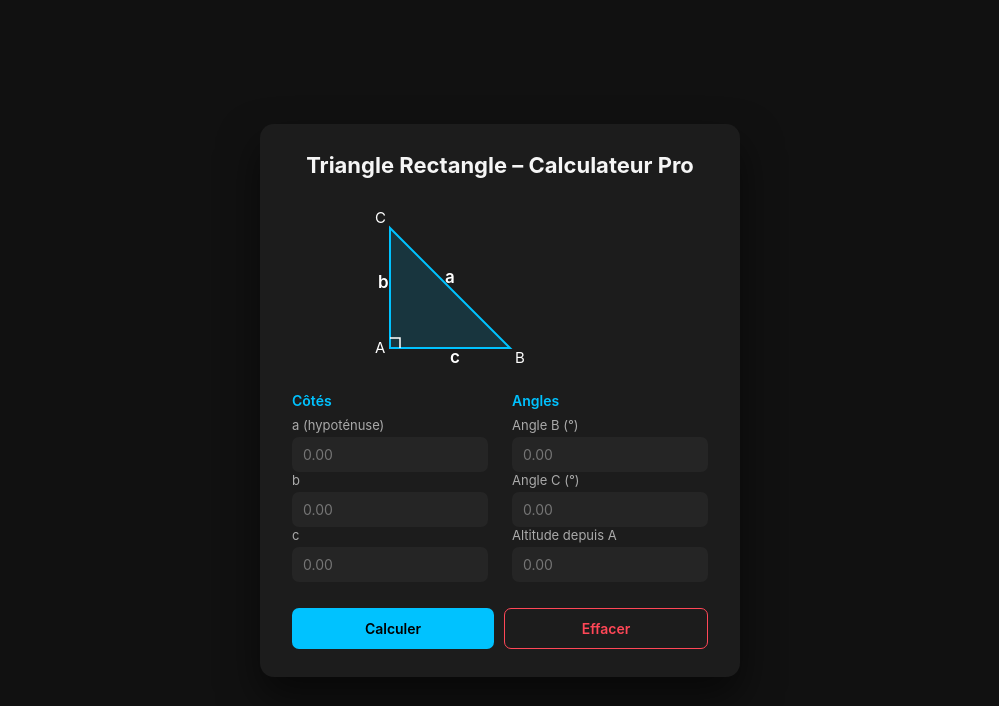
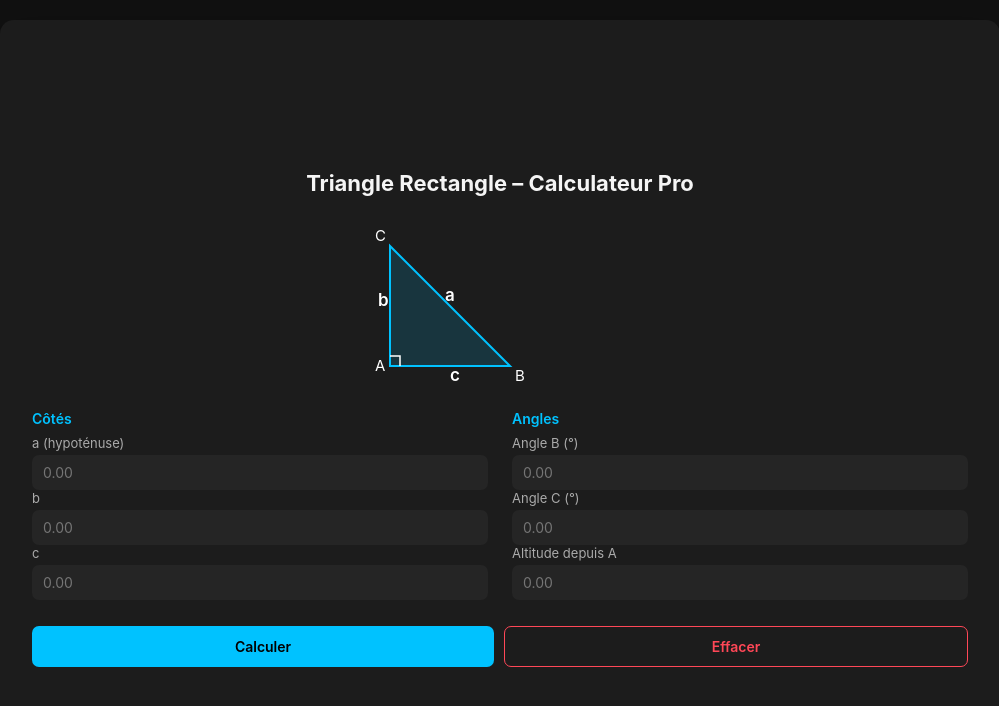
Before and after one commit to ewody/TC_v2, a plain HTML site: page index.html in a window 1280 px wide. Shown: the whole page, without its empty margins (140-1139 px from the left). Drawn offline with Linux system fonts and the light colour scheme.

Commit message:
Update index.html

```diff
--- a/index.html
+++ b/index.html
@@ -7,7 +7,7 @@
 :root{--accent:#00C2FF;--bg:#111;--panel:#1c1c1c;--input:#252525;--text:#f5f5f5;}
 *{margin:0;padding:0;font-family:Inter,Arial,sans-serif;box-sizing:border-box;}
 body{background:var(--bg);color:var(--text);display:flex;align-items:center;justify-content:center;min-height:100vh;padding:20px;}
-.card{background:var(--panel);width:100%;max-width:480px;border-radius:14px;padding:28px 32px;box-shadow:0 20px 40px rgba(0,0,0,.55);}
+.card{background:var(--panel);width:100%;max-width:1000px;border-radius:14px;padding:150px 32px;box-shadow:0 20px 40px rgba(0,0,0,.55);}
 .card h1{text-align:center;font-size:22px;margin-bottom:20px;}
 .svg-box{display:flex;justify-content:center;margin-bottom:24px;}
 .grid{display:grid;grid-template-columns:1fr 1fr;gap:24px;}
```
